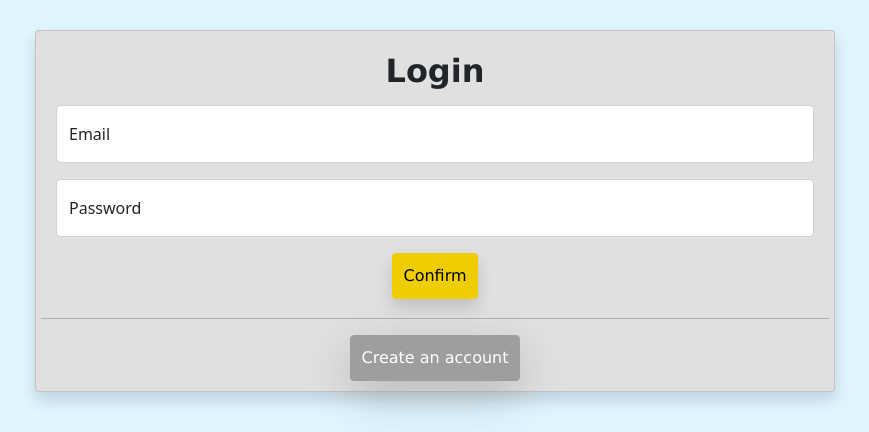
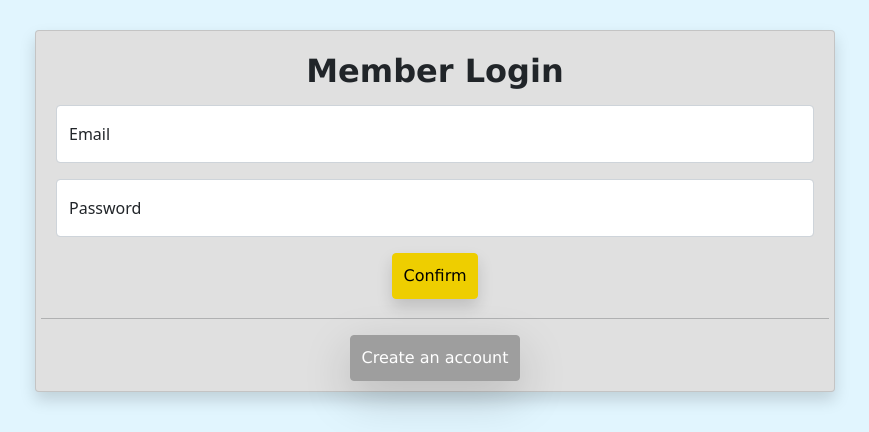
Before and after one commit to ThomasShen012/flaskdemo, a Flask app: page /user/login in a window 1280 px wide. Shown: the part 40-472 px from the top of the page, without its empty margins (205-1074 px from the left). Run offline with Flask 3, Linux system fonts and the light colour scheme.

Commit message:
update login.html

```diff
--- a/templates/login.html
+++ b/templates/login.html
@@ -5,7 +5,7 @@
 {% block content %}
 
 <div class="card shadow mx-auto">
-    <h2 class="card-title text-center mt-3"> Login </h2>
+    <h2 class="card-title text-center mt-3"> Member Login </h2>
 
     <form method="POST" name="login_form">
 
```
